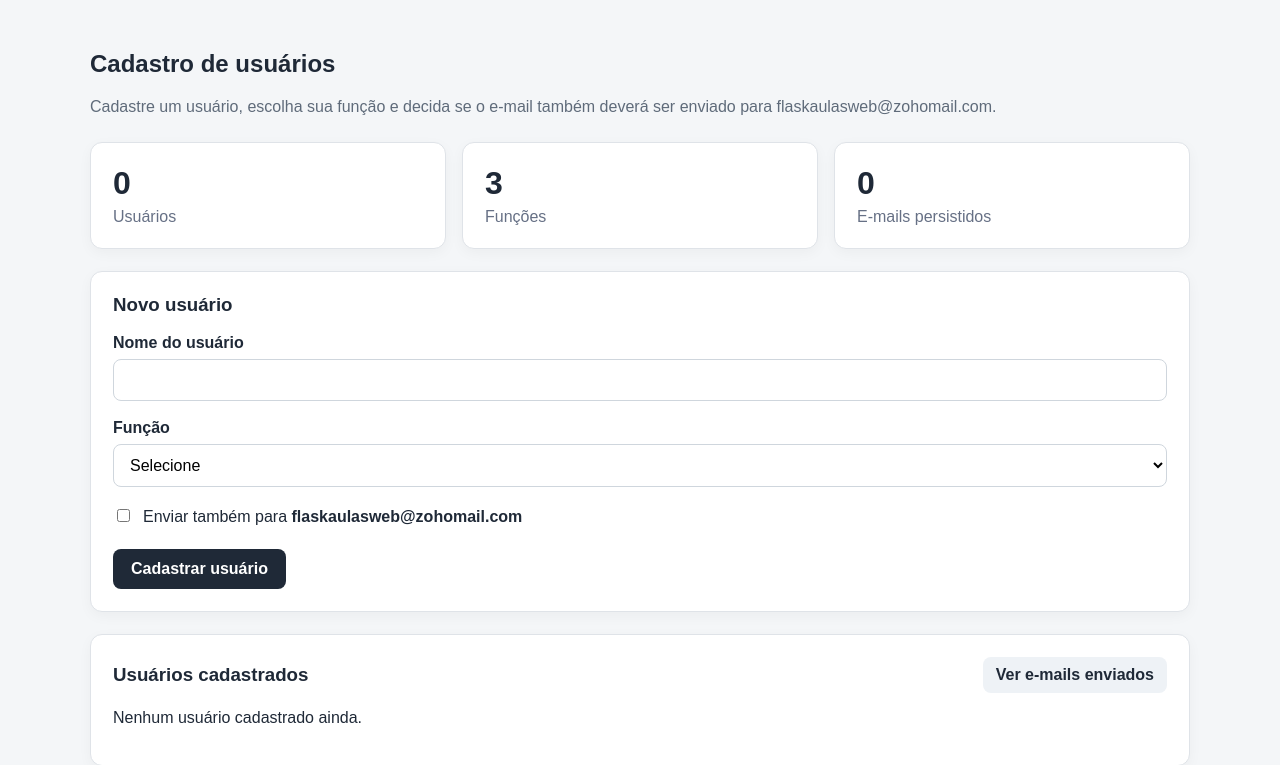
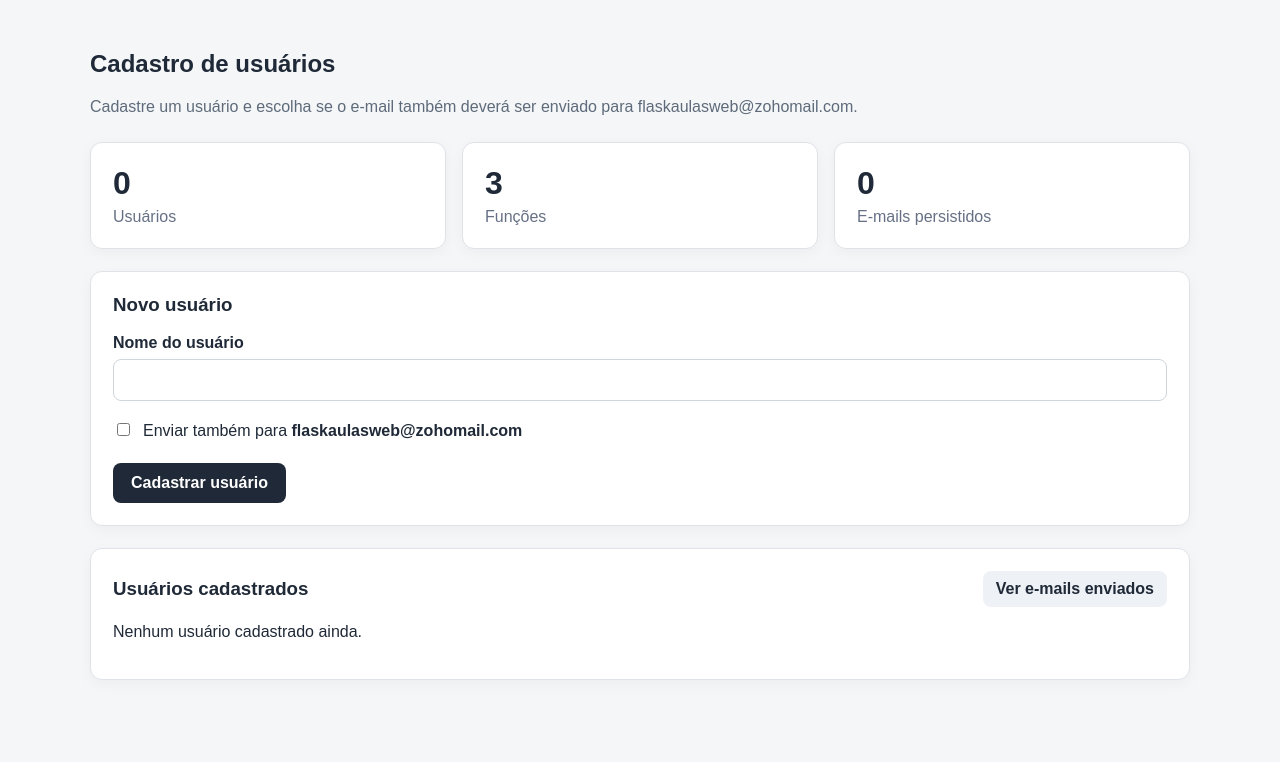
Before and after one commit to ptaissa-ai/semana_11B_Flasky, a Flask app: page / in a window 1280 px wide. Shown: the part 86-851 px from the top of the page. After the commit the page ends 776 px from the top, so only its background shows below. Run offline with Flask 3, Linux system fonts and the light colour scheme.

Commit message:
Ajusta formulário ao modelo da atividade

```diff
--- a/templates/index.html
+++ b/templates/index.html
@@ -13,9 +13,9 @@ Cadastro de usuários - Semana 11.B
     </h2>
 
     <p>
-        Cadastre um usuário, escolha sua função e
-        decida se o e-mail também deverá ser enviado
-        para flaskaulasweb@zohomail.com.
+        Cadastre um usuário e escolha se o e-mail
+        também deverá ser enviado para
+        flaskaulasweb@zohomail.com.
     </p>
 
 </section>
@@ -75,35 +75,6 @@ Cadastro de usuários - Semana 11.B
                 required
                 autocomplete="off"
             >
-
-        </div>
-
-
-        <div class="campo">
-
-            <label for="role_id">
-                Função
-            </label>
-
-            <select
-                id="role_id"
-                name="role_id"
-                required
-            >
-
-                <option value="">
-                    Selecione
-                </option>
-
-                {% for role in roles %}
-
-                    <option value="{{ role.id }}">
-                        {{ role.name }}
-                    </option>
-
-                {% endfor %}
-
-            </select>
 
         </div>
 
```
